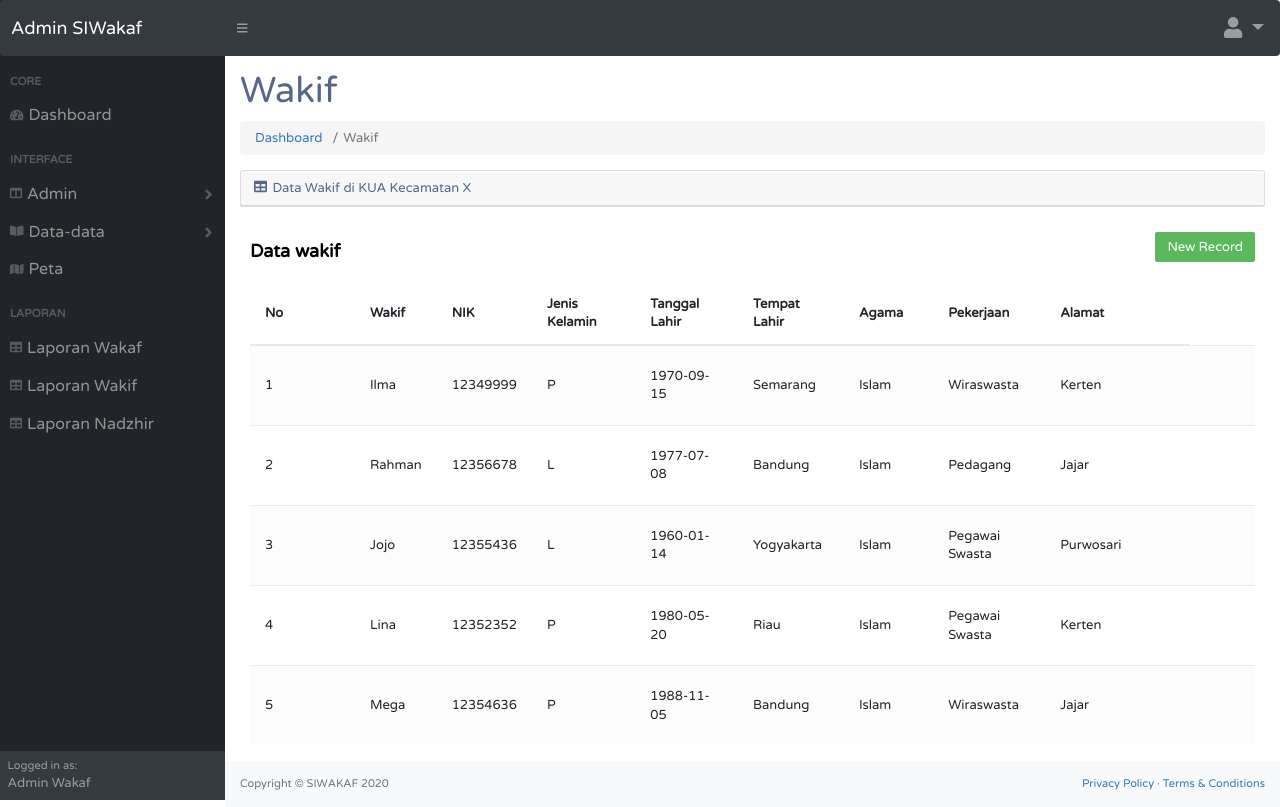
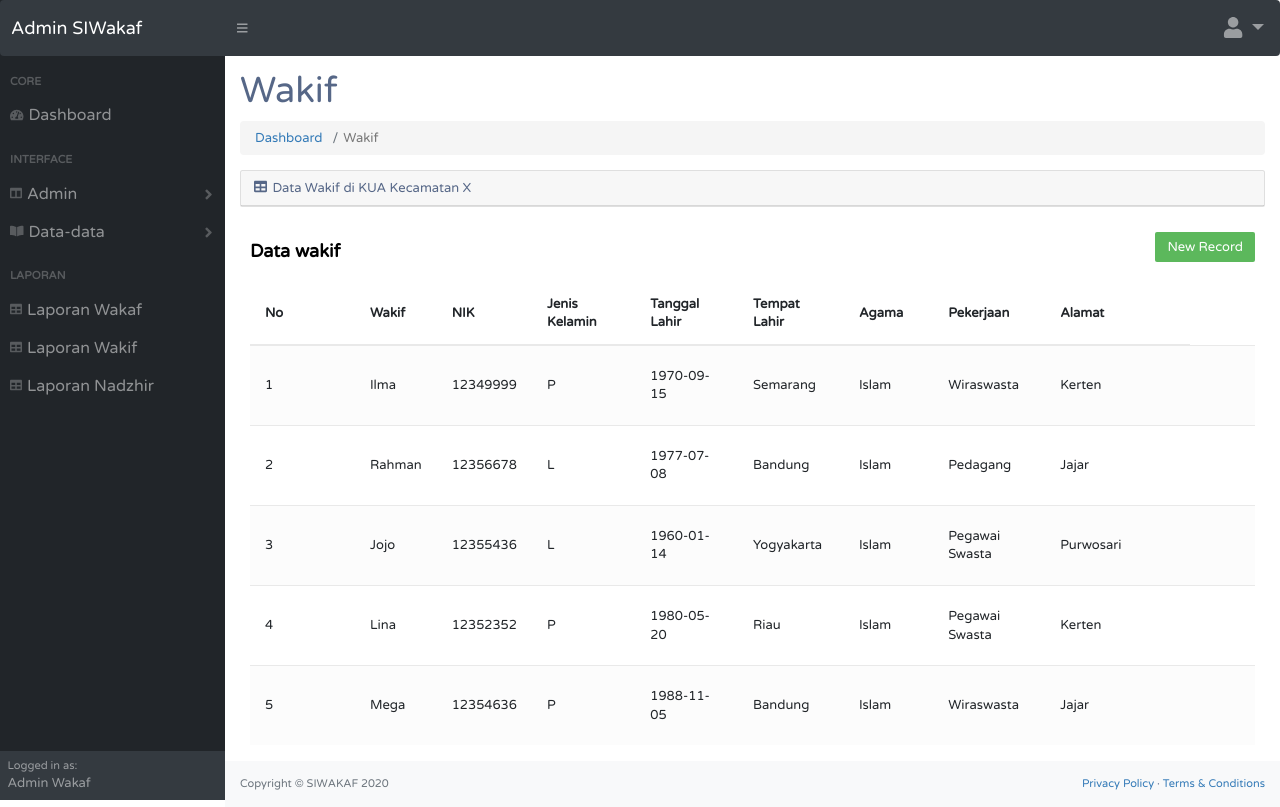
Before and after one commit to izmian/siwakaf, a PHP site: page /wakif.php in a window 1280 px wide. Run offline with PHP 8.4, Linux system fonts and the light colour scheme; data comes from the database, SQL or seed files in the repository; data that the repository does not hold is empty; some libraries are stand-ins or nearby versions.

Commit message:
Update wakif.php

```diff
--- a/wakif.php
+++ b/wakif.php
@@ -344,10 +344,6 @@ if (mysqli_connect_errno()){
                                 </a>
                                 </nav>
                             </div>
-                            <a class="nav-link" href="peta.php" style="font-size: 16px;">
-                                <div class="sb-nav-link-icon" style="font-size: 12px;"><i class="fa fa-map" fa-5x></i></div>
-                                Peta
-                            </a>
                             <div class="sb-sidenav-menu-heading" style="font-size: 11px;">Laporan</div>
                             <a class="nav-link" href="lapwakaf.php" style="font-size: 16px;">
                                 <div class="sb-nav-link-icon" style="font-size: 12px;"><i class="fas fa-table" fa-5x></i></div>
```
